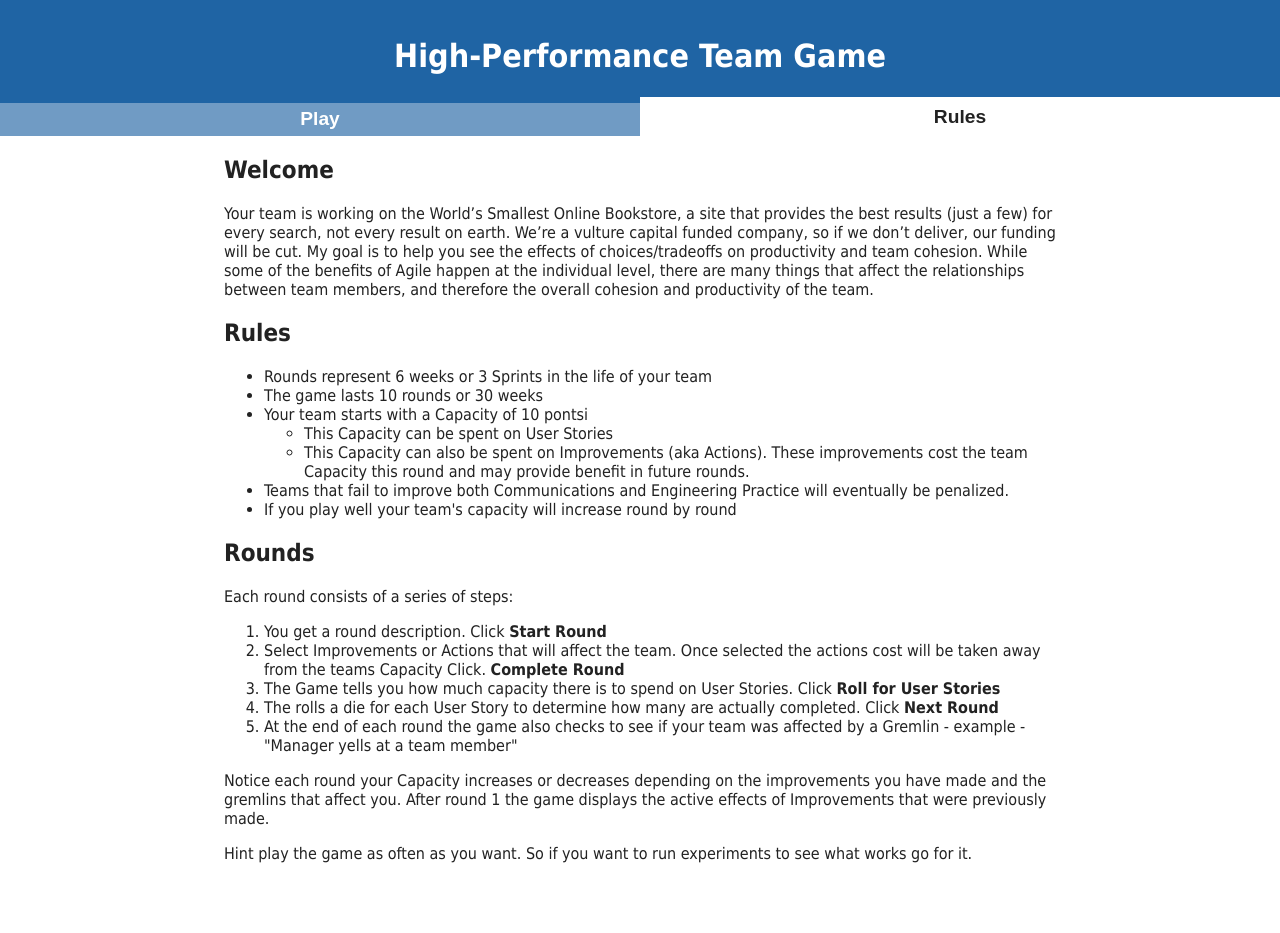
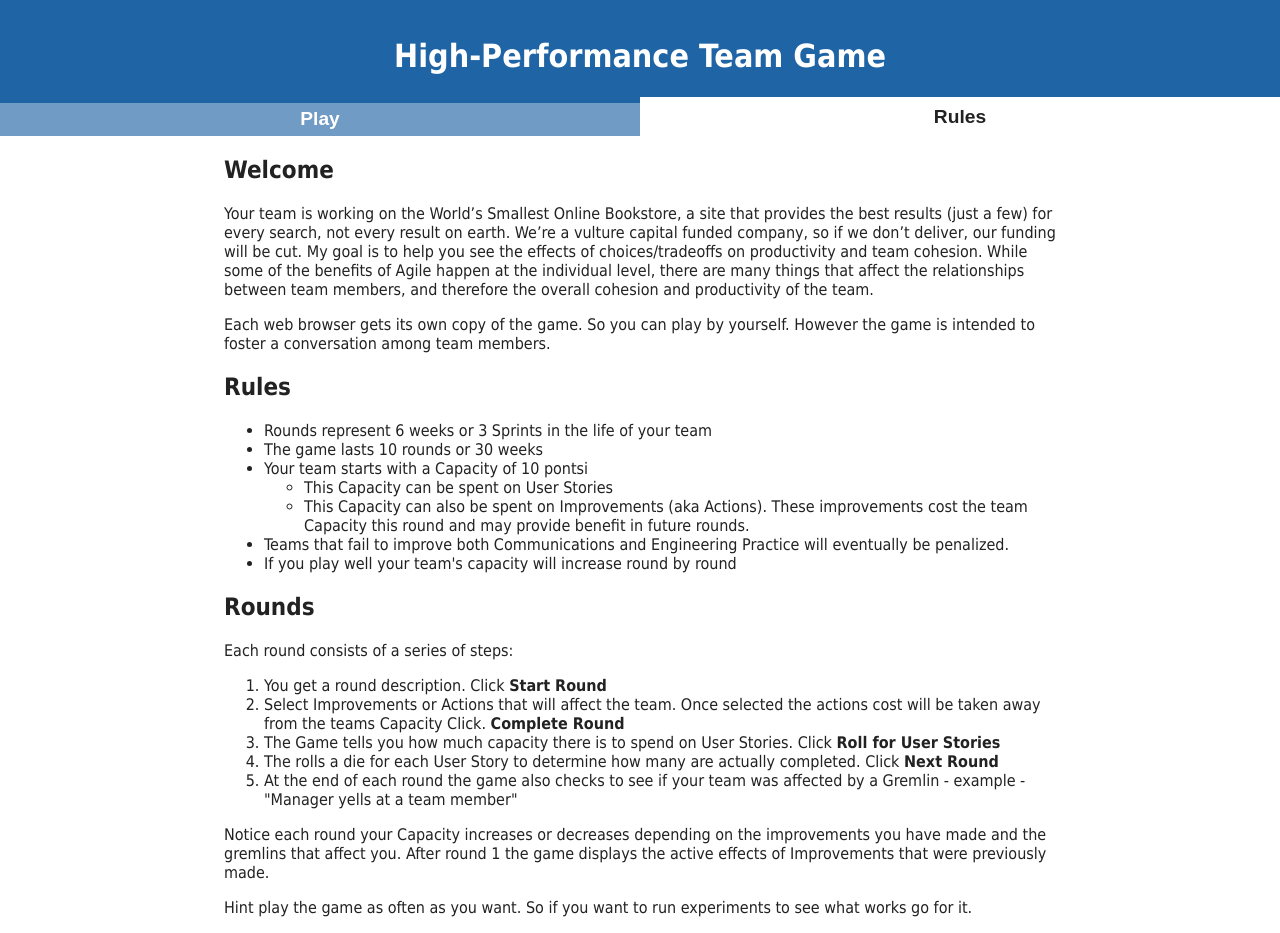
Before and after one commit to mlevison/high-performance-teams-game, a React (Create React App) app: page / in a window 1280 px wide. Before the commit the page ends 879 px from the top, so only its background shows below. Built offline with nearby package versions, Linux system fonts and the light colour scheme.

Commit message:
Added ideas to game notes and Rules
Make it clear that the game is designed to be played by one web browser at a time.

```diff
--- a/src/components/Rules.tsx
+++ b/src/components/Rules.tsx
@@ -13,6 +13,11 @@ export default function Rules() {
         the benefits of Agile happen at the individual level, there are many
         things that affect the relationships between team members, and therefore
         the overall cohesion and productivity of the team.
+      </p>
+      <p>
+        Each web browser gets its own copy of the game. So you can play by
+        yourself. However the game is intended to foster a conversation among
+        team members.
       </p>
       <h2>Rules</h2>
       <ul>
```
Also changed, not shown: 1 other file (tests, documents, lock files or other folders).
